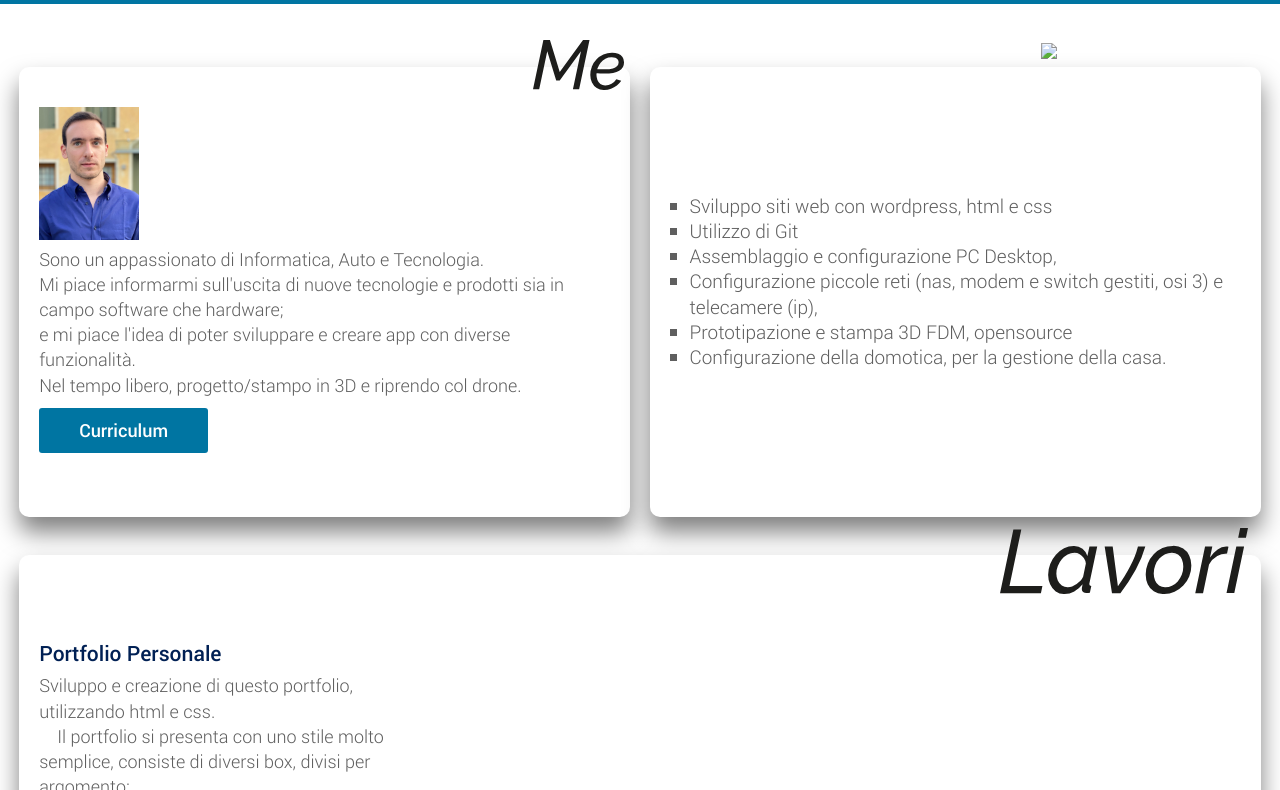
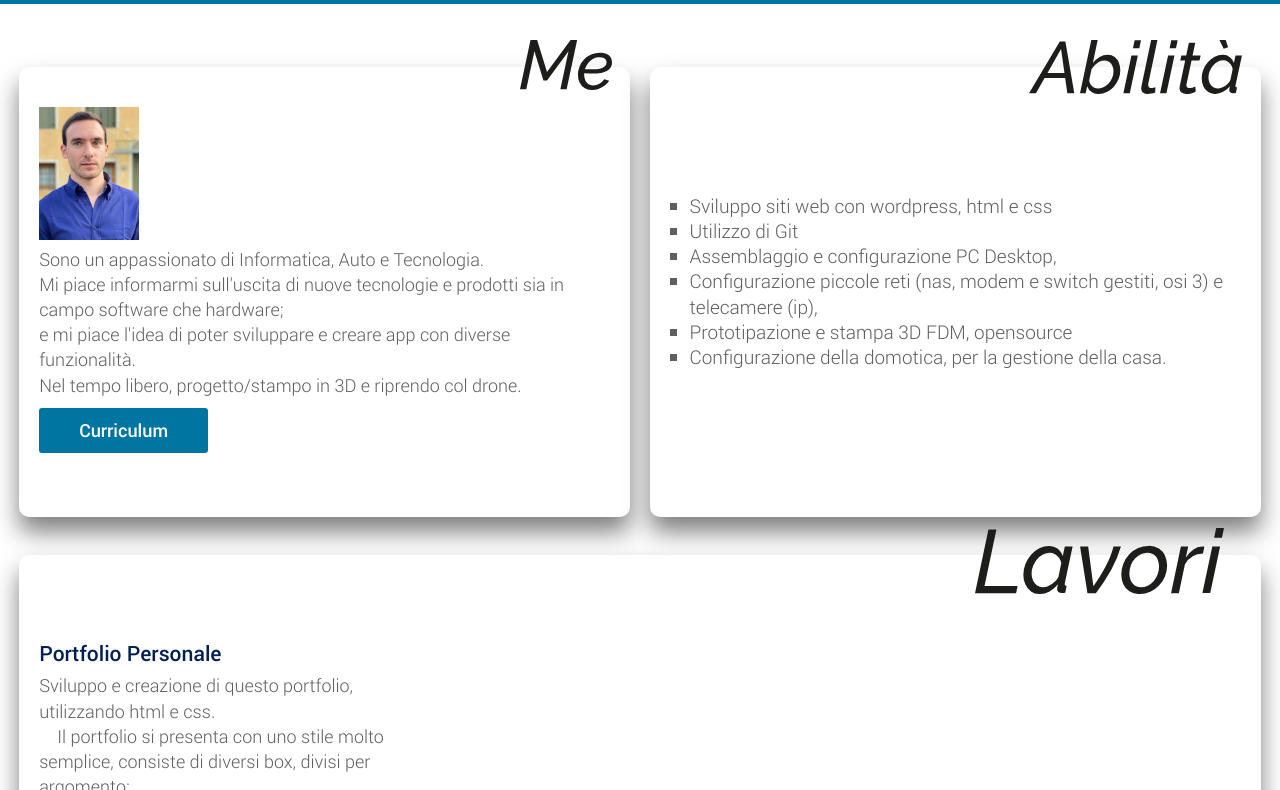
Before and after one commit to Gabgri/gabgri.github.io, a plain HTML site: page index.html in a window 1280 px wide. Shown: the part 63-853 px from the top of the page. Drawn offline with Linux system fonts and the light colour scheme.

Commit message:
Modifica svg

```diff
--- a/assets/CSS/styles.css
+++ b/assets/CSS/styles.css
@@ -135,7 +135,7 @@ main {
 /* Svg Text Images */
 .svg {
     position: absolute;
-    right: 1%;/*25px;*/
+    right: 3%;/*25px;*/
     top: -6%;/*-25px;*/
 }
 .text-me {
--- a/index.html
+++ b/index.html
@@ -74,7 +74,7 @@
                 <div class="space"></div>
                 <div class="box-p skill">
                     <div class="svg text-Abilità">
-                        <img src="./assets/images/Abilità.svg"/>
+                        <img src="./assets/images/Abilita.svg"/>
                     </div>
                     <ul>
                         <li>Sviluppo siti web con wordpress, html e css</li>
```
